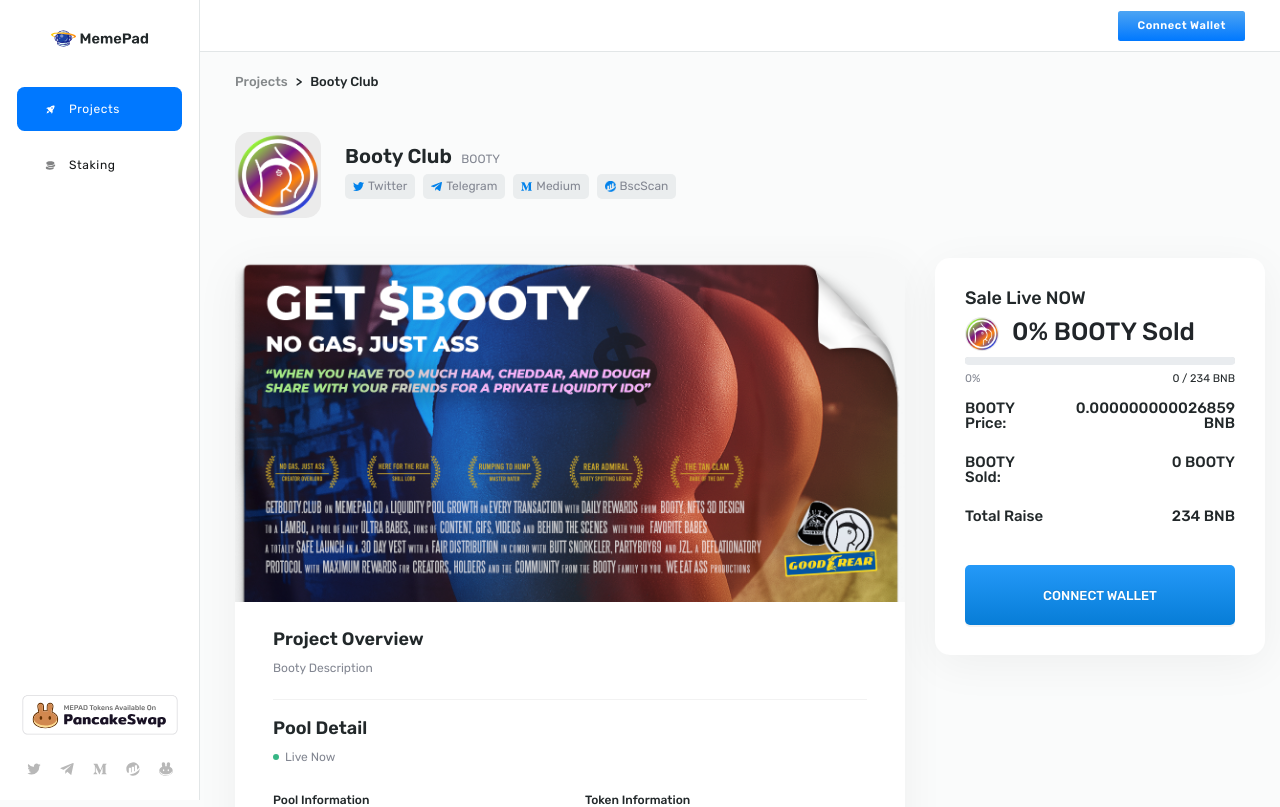
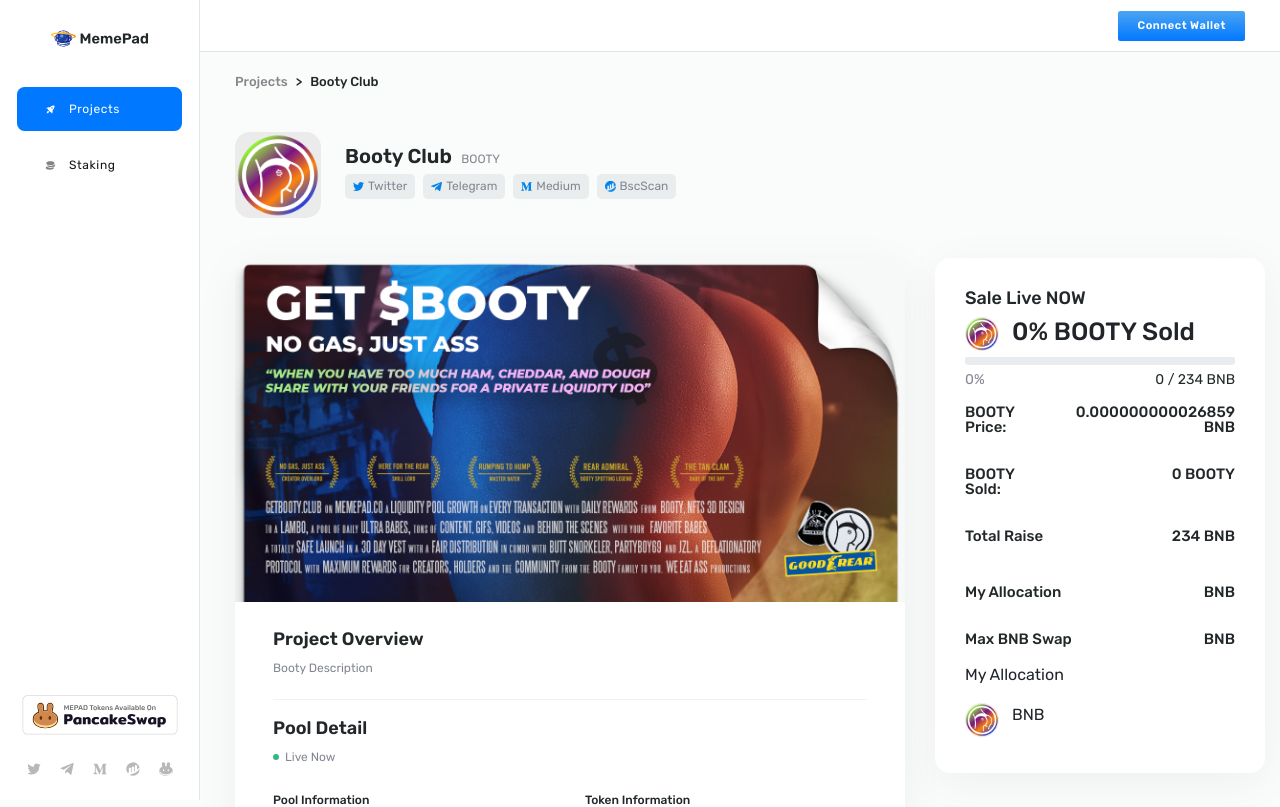
Before and after one commit to Huzaifa-Imran/memepad-clone-project, a React (Create React App) app: page /dashboard/projects/booty in a window 1280 px wide. Shown: the top 807 px of the page. Built offline with nearby package versions, Linux system fonts and the light colour scheme.

Commit message:
minor ui changes

```diff
--- a/src/components/CardDetails/CardDetails.css
+++ b/src/components/CardDetails/CardDetails.css
@@ -445,7 +445,7 @@
 
 .percentage-remaining-bnb-left {
   font-family: Rubik, sans-serif;
-  font-size: 11px;
+  font-size: 14px;
   font-weight: 400;
   font-stretch: normal;
   font-style: normal;
@@ -464,7 +464,7 @@
   color: #22282a;
   text-align: right;
   font-family: Rubik, sans-serif;
-  font-size: 11px;
+  font-size: 14px;
   font-stretch: normal;
   font-style: normal;
   line-height: 1.2;
--- a/src/components/CardDetails/CardDetails.js
+++ b/src/components/CardDetails/CardDetails.js
@@ -352,7 +352,7 @@ function CardDetails(props) {
                     <br /> BNB
                   </p>
                 </div>
-                <div className="info-row mt-2">
+                <div className="info-row mt-3">
                   <p>
                     {projectDetails.symbol} <br /> Sold:
                   </p>
@@ -360,7 +360,7 @@ function CardDetails(props) {
                     {projectDetails.soldAmount} {projectDetails.symbol}
                   </p>
                 </div>
-                <div className="info-row mt-2">
+                <div className="info-row mt-3">
                   <p>Total Raise</p>
                   <p>
                     {Number(projectDetails.totalTokensInBnb).toFixed(0)} BNB
@@ -368,13 +368,13 @@ function CardDetails(props) {
                 </div>
               </section>
               <section className="btn-container">
-                {connected ? (
+                {!connected ? (
                   <div>
-                    <div className="info-row mt-2">
+                    <div className="info-row mt-3">
                       <p>My Allocation</p>
                       <p>{projectDetails.myAllocation} BNB</p>
                     </div>
-                    <div className="info-row">
+                    <div className="info-row mt-3">
                       <p>Max BNB Swap</p>
                       <p>{projectDetails.maxSwap} BNB</p>
                     </div>
```
